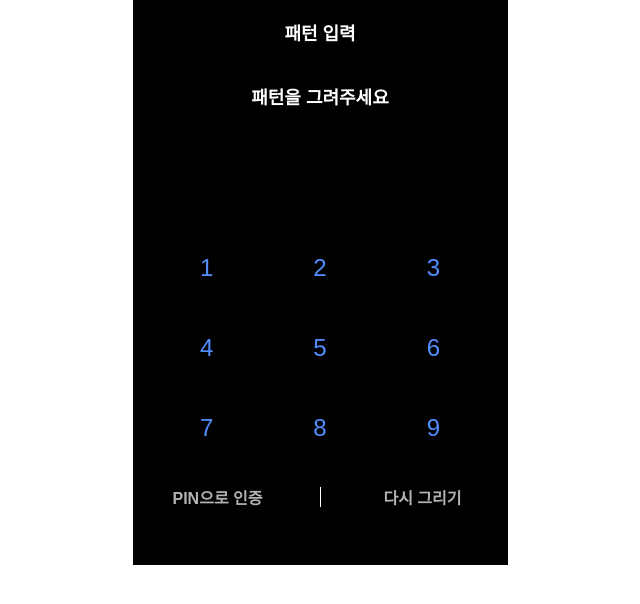
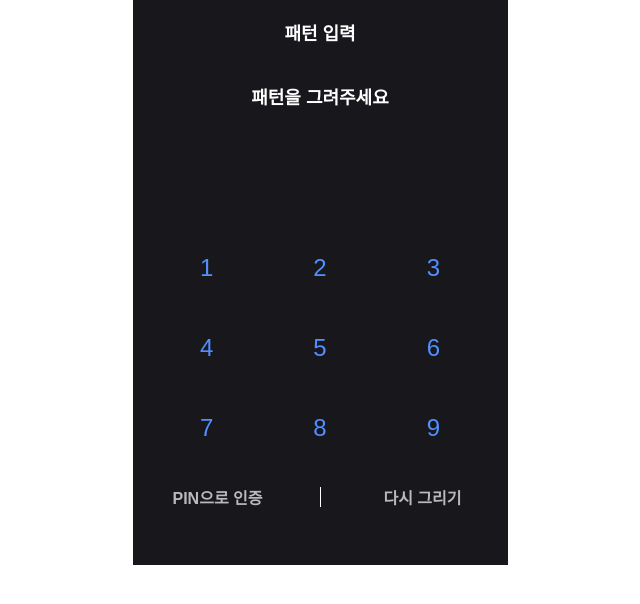
Before and after one commit to Oh-baseball/anTech, a React (Vite) app: page /authentication in a window 1280 px wide. Shown: the top 604 px of the page, without its empty margins (320-960 px from the left). Built offline with nearby package versions, Linux system fonts and the light colour scheme; a web font is replaced by a local one.

Commit message:
feat: 본인인증 CSS 작업

```diff
--- a/src/features/Authentication/index.tsx
+++ b/src/features/Authentication/index.tsx
@@ -22,11 +22,11 @@ const Authentication = () => {
       <h3>패턴 입력</h3>
       <h4>패턴을 그려주세요</h4>
       <main>
-        <div className={styles.patternContainer}>
+        <div className={styles.pattern_container}>
           {patternRows.map((row, rowIndex) => (
             <div key={rowIndex} className={styles.patternRow}>
               {row.map((item, itemIndex) => (
-                <div key={itemIndex} className={styles.patternContainer_item}>
+                <div key={itemIndex} className={styles.pattern_container_item}>
                   {item}
                 </div>
               ))}
--- a/src/features/Authentication/style.module.scss
+++ b/src/features/Authentication/style.module.scss
@@ -1,4 +1,5 @@
 @use 'sass:map';
+@use '../../styles/mixins' as *;
 
 .authentication_container {
   width: 375px;
@@ -7,34 +8,37 @@
   margin: 0 auto;
   box-sizing: border-box;
   flex-direction: column;
-  background-color: #000;
+  background-color: $color-dark-bg;
   text-align: center;
-  color: #fff;
+  color: $color-bg;
 }
 
 .authentication_container {
   h3,
   h4 {
     height: 64px;
-    display: flex;
-    align-items: center;
-    justify-content: center;
+    @include flex-center;
     font-size: 18px;
-    font-weight: 600;
+    padding: 16px 20px;
+    font-weight: $font-weight-semibold;
   }
+}
+
+.authentication_container h4 {
+  padding: 20px;
 }
 
 main {
   margin-top: 105px;
 }
 
-.patternContainer {
+.pattern_container {
   display: flex;
   flex-direction: column;
   gap: 10px;
-  background-color: #000;
+  background-color: $color-dark-bg;
   padding: 0px 37.5px;
-  color: #528eff;
+  color: $color-primary;
 }
 
 .patternRow {
@@ -42,13 +46,11 @@ main {
   gap: 40px;
 }
 
-.patternContainer_item {
+.pattern_container_item {
   width: 100%;
   height: 70px;
-  background-color: #000;
-  display: flex;
-  justify-content: center;
-  align-items: center;
+  @include flex-center;
+  background-color: $color-dark-bg;
   font-size: 24px;
   font-weight: 500;
 }
@@ -58,52 +60,52 @@ main {
   justify-content: space-between;
   align-items: center;
   padding: 10px;
-  //   border: 2px solid #fff;
+  //   border: 2px solid $color-bg;
   margin-bottom: 34px;
 
   button {
     width: 150px;
     height: 48px;
     border-radius: 10px;
-    border: 1px solid #000;
-    background-color: #000;
-    color: #fff;
+    border: 1px solid $color-dark-bg;
+    background-color: $color-dark-bg;
+    color: $color-bg;
     font-size: 16px;
-    font-weight: 600;
+    font-weight: $font-weight-semibold;
     opacity: 0.7;
   }
   .footer_divider {
     width: 1px;
     height: 20px;
-    background-color: #fff;
+    background-color: $color-bg;
   }
 }
 
 $pattern-items: 1, 2, 3, 4, 5, 6, 7, 8, 9;
 
 @each $number in $pattern-items {
-  .patternContainer_item:nth-child(#{$number}) {
+  .pattern_container_item:nth-child(#{$number}) {
     &:hover {
       background-color: rgba(82, 142, 255, 0.1);
       transform: scale(1.05);
     }
 
     &.selected {
-      background-color: #528eff;
-      color: #fff;
+      background-color: $color-primary;
+      color: $color-bg;
     }
   }
 }
 
 $button-types: (
   primary: (
-    background: #528eff,
-    color: #fff,
+    background: $color-primary,
+    color: $color-bg,
     opacity: 1,
   ),
   secondary: (
     background: transparent,
-    color: #fff,
+    color: $color-bg,
     opacity: 0.7,
   ),
   disabled: (
@@ -137,19 +139,19 @@ $screen-sizes: (
 );
 
 @each $size, $props in $screen-sizes {
-  .patternContainer.#{$size} {
+  .pattern_container.#{$size} {
     .patternRow {
       gap: map.get($props, gap);
     }
 
-    .patternContainer_item {
+    .pattern_container_item {
       height: map.get($props, item-height);
     }
   }
 }
 
 @for $i from 1 through 9 {
-  .patternContainer_item:nth-child(#{$i}) {
+  .pattern_container_item:nth-child(#{$i}) {
     animation-delay: #{$i * 0.1}s;
   }
 }
```
